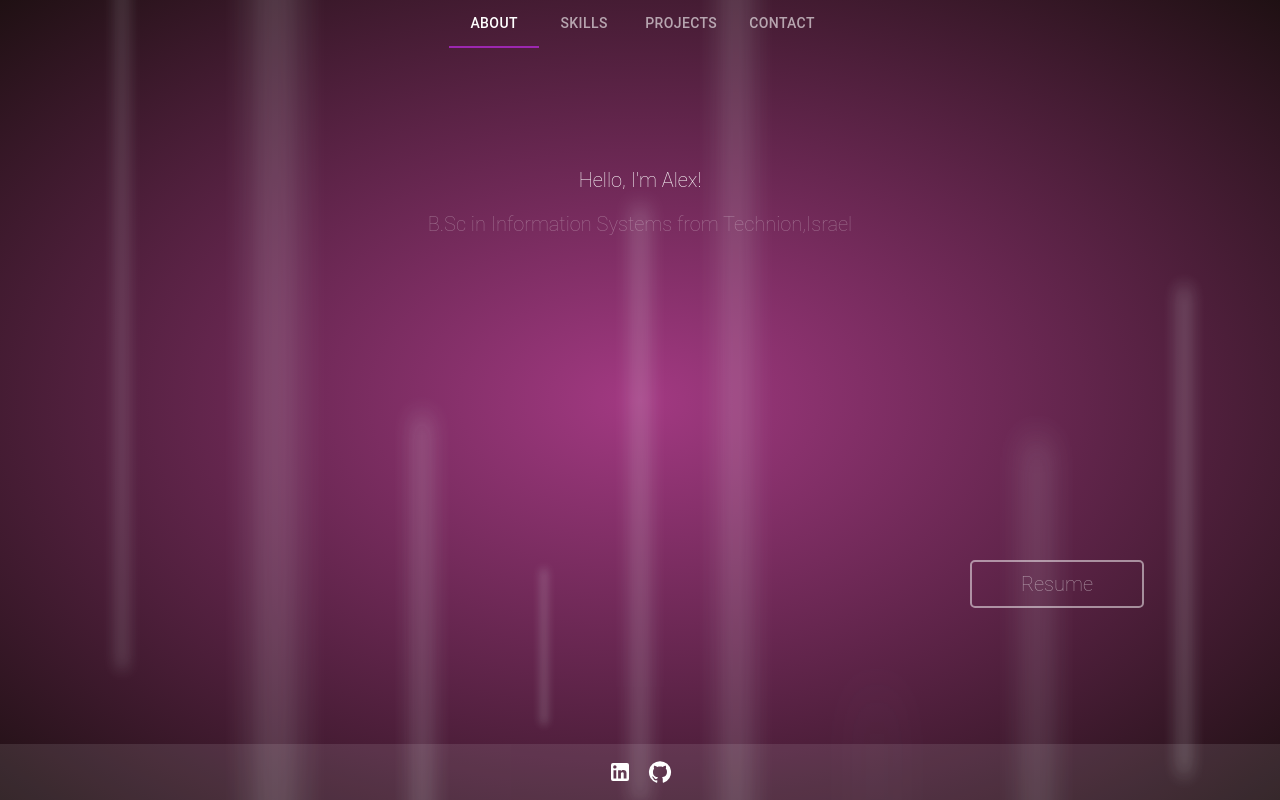
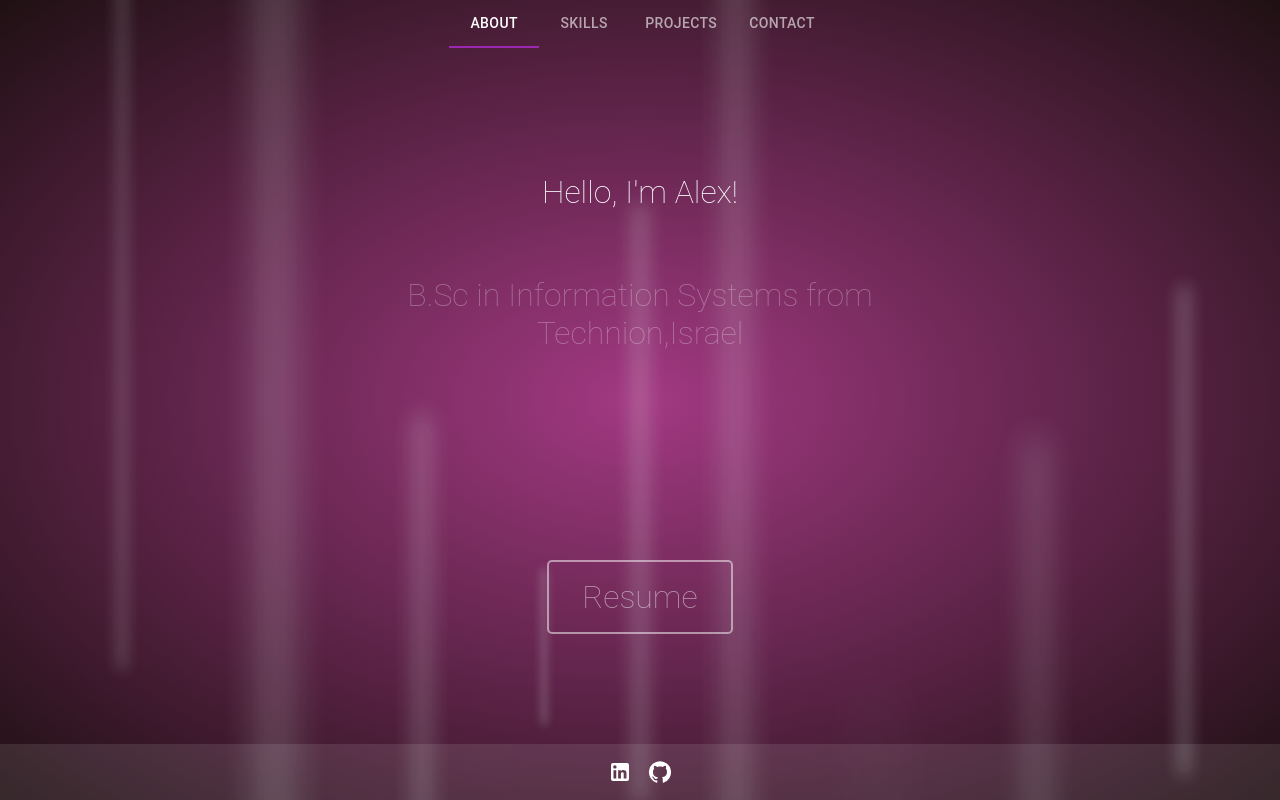
Before and after one commit to saashd/MyPortfolio, a React (Create React App) app: page / in a window 1280 px wide. Built offline with nearby package versions, Linux system fonts and the light colour scheme; the HTML template or start-up script is replaced by a standard one.

Commit message:
update css to add responsivity

```diff
--- a/src/components/About.js
+++ b/src/components/About.js
@@ -9,10 +9,11 @@ export default function About() {
             <p id='head1' className="header">
                 Hello, I'm Alex!
             </p>
+            <br/>
             <p id='head2' className="header">
                 B.Sc in Information Systems from Technion,Israel
             </p>
-            <br/>
+            <br/><br/>
             <p id='head3' className="header">
                 Looking for my first position as a Front End\Full Stuck Developer
                 I'm a well-organized person, problem solver with high attention to details.
--- a/src/components/style.css
+++ b/src/components/style.css
@@ -25,12 +25,12 @@ body {
     font-size: 2em;
     border-radius: 5px;
     opacity: .5;
-    margin: auto;
     transition: .3s;
     padding: 0.5em;
     position: fixed;
-    top: 70vh;
-    right: 17vh
+    left: 0;
+    right: 0;
+    margin: auto;
 
 
 }
@@ -470,14 +470,6 @@ button:focus {
     transform: translate(95vw, 90vh);
 }
 
-.about {
-    font-size: x-small;
-    display: block;
-    text-align: center;
-    top: 20%;
-    left: 50%;
-    position: fixed;
-}
 
 .contact {
     width: fit-content;
@@ -489,22 +481,51 @@ button:focus {
     text-align: center;
 }
 
+.about {
+    font-size: medium;
+    display: block;
+    text-align: center;
+    top: 20%;
+    left: 50%;
+    position: fixed;
+}
+
+.skills {
+    overflow: auto;
+    color: white;
+    padding: 50px;
+    text-align: left;
+    left: 0;
+    right: 0;
+    margin: auto;
+}
+
+.projects {
+    color: white;
+    overflow-y: auto;
+    left: 0;
+    right: 0;
+    margin: auto;
+
+}
+
 @media (min-width: 200px) {
+    .button1 {
+        top: 10vh;
+
+    }
+
+    .about {
+        font-size: small;
+
+    }
+
     .skills {
-        overflow: auto;
-        color: white;
-        padding: 5%;
-        margin: auto;
-        text-align: left;
-        left: 100px;
-        position: absolute;
         height: 500px;
 
     }
 
     .projects {
-        color: white;
-        overflow-y: auto;
         height: 500px;
         width: 300px;
 
@@ -513,26 +534,20 @@ button:focus {
 }
 
 @media (min-width: 768px) {
-    .skills {
-        overflow: auto;
-        color: white;
-        padding: 5%;
-        margin: auto;
-        text-align: left;
-        left: 100px;
-        position: absolute;
-
+    .button1 {
+        top: 70vh;
     }
 
+    .about {
+        font-size: medium;
+    }
+
+
     .projects {
-        color: white;
-        padding: 5%;
-        margin-left: 20%;
         width: 700px;
         height: 400px;
-        overflow: auto;
-        right: 50px;
-        position: absolute;
+
+
     }
 
 }
@@ -548,11 +563,13 @@ h2 {
 }
 
 footer {
-    position: fixed;
+
+    position:  fixed;
     background-color: #ffffff1a;
     bottom: 0;
     left: 0;
     right: 0;
     padding: 8px;
     text-align: center;
+
 }
```
